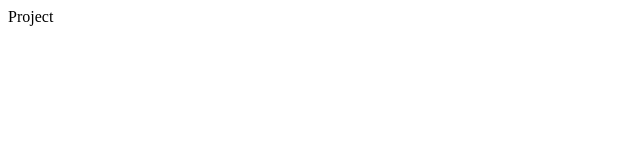
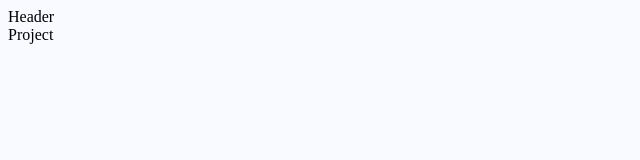
Before and after one commit to rishdex/Dexsheet, a React app: page / in a window 1280 px wide. Shown: the top 160 px of the page, without its empty margins (0-640 px from the left). Built offline with nearby package versions, Linux system fonts and the light colour scheme.

Commit message:
insert layout and import css in components

```diff
--- a/package.json
+++ b/package.json
@@ -24,7 +24,9 @@
     "babel-loader": "^7.1.5",
     "babel-preset-env": "^1.7.0",
     "babel-preset-react": "^6.24.1",
+    "css-loader": "^1.0.0",
     "html-webpack-plugin": "^3.2.0",
+    "style-loader": "^0.23.0",
     "webpack": "^4.19.1",
     "webpack-cli": "^3.1.0",
     "webpack-dev-server": "^3.1.8"
--- /dev/null
+++ b/src/App.css
@@ -0,0 +1,3 @@
+body {
+    background: #F8FAFF;
+}
--- a/src/App.js
+++ b/src/App.js
@@ -1,6 +1,8 @@
 import React, { Component } from "react";
+import './App.css'
 import { BrowserRouter as Router, Route } from 'react-router-dom'
 import { Project } from "./pages/Project";
+import { Header } from "./layouts/Header";
 
 export const ProjectView = () => (<Project />);
 
@@ -9,6 +11,7 @@ class App extends Component {
     return (
       <Router>
         <div className="App">
+          <Header />
           <div className="content-wrapper">
             <Route exact path="/" component={ProjectView} />
           </div>
--- /dev/null
+++ b/src/layouts/Header.js
@@ -0,0 +1,12 @@
+import React from 'react';
+import './Header.css'
+
+export class Header extends React.Component {
+    render() {
+        return (
+            <div>
+                Header
+            </div>
+        )
+    }
+}
--- a/webpack.config.js
+++ b/webpack.config.js
@@ -15,6 +15,10 @@ module.exports = {
         use: {
           loader: "babel-loader"
         }
+      },
+      {
+        test: /\.css$/,
+        use: ['style-loader', 'css-loader']
       }
     ]
   },
```
Also changed, not shown: src/layouts/Header.css (added).
